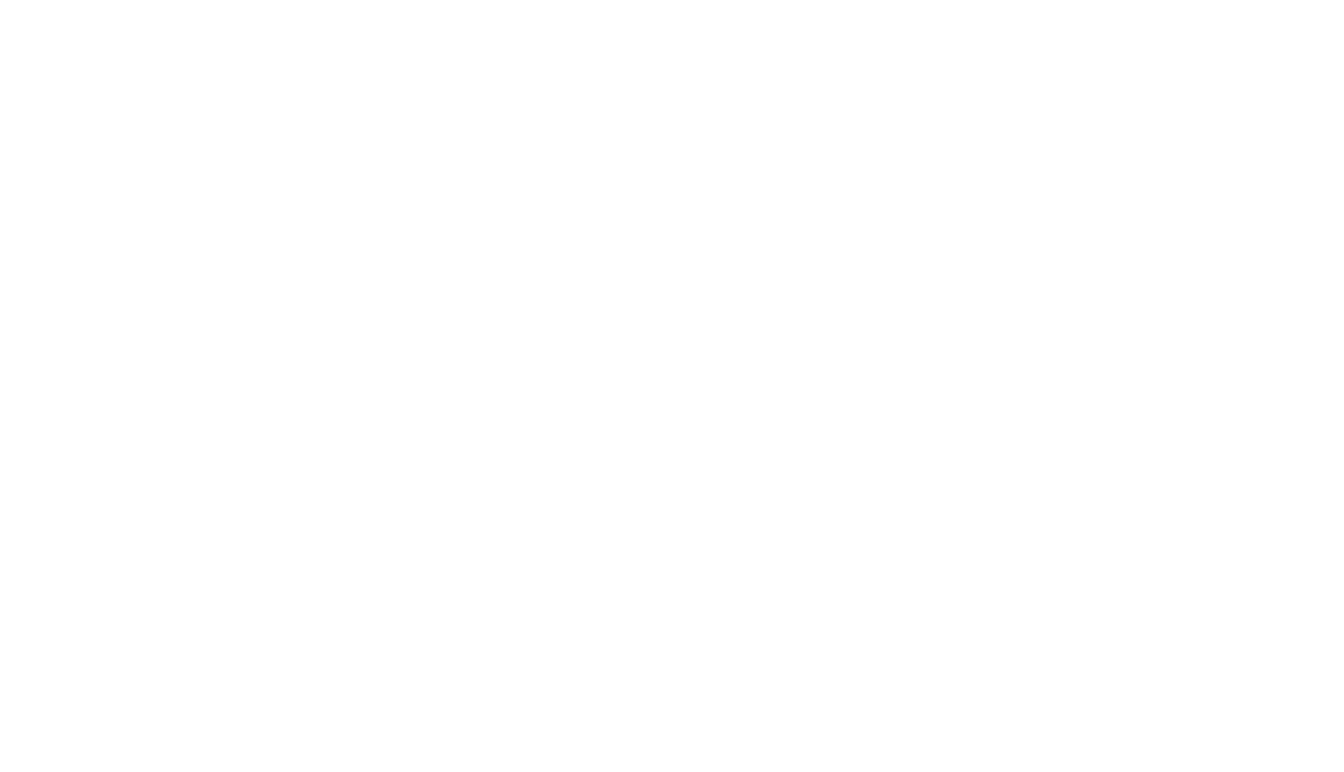
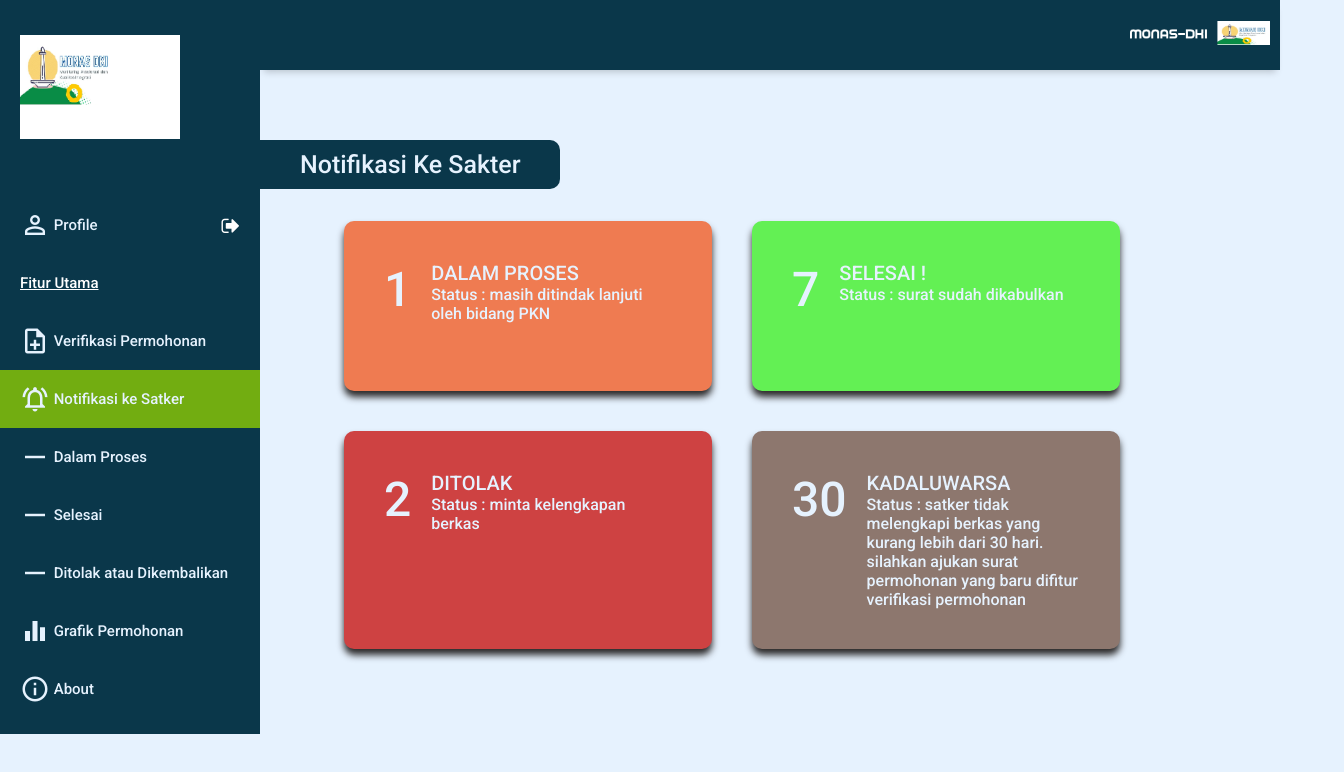
Before and after one commit to alpimeledax2/MONAS_DKI, a plain HTML site: page Monas-dki 1/notifikasi.html in a window 1280 px wide. Shown: the whole page, 1344 px wide, since content can reach past the window. Drawn offline with nearby package versions, Linux system fonts and the light colour scheme.

Commit message:
Tampilan Notif

```diff
--- /dev/null
+++ b/Monas-dki 1/notifikasi.css
@@ -0,0 +1,193 @@
+body{
+    margin: 0;
+    padding: 0;
+    box-sizing: border-box;
+    background-color: #E6F2FE;
+    color: #E6F2FE;
+    font-family: 'Roboto', sans-serif;
+}
+
+.grid-container{
+    display: grid;
+    grid-template-columns: 260px 1fr 1fr 1fr;
+    height: 100vh;
+    grid-template-rows: 0.2fr 3fr;
+    grid-template-areas:
+       "sidebar header header header"
+       "sidebar main main main";
+}
+
+/*--------------- header ------------*/
+
+.header{
+    grid-area: header;
+    height: 70px;
+    display: flex;
+    align-items: center;
+    padding: 0 30px 0 30px;
+    background-color: #0A374A;
+    box-shadow: 0 6px 7px -4px rgba(0,0,0,0.2);
+    }
+
+.header-brand img {
+        width: 140px;
+        padding-left: 840px;
+}
+
+/*-----------------sidebar-----------------*/
+#sidebar{
+    grid-area: sidebar;
+    height: 100;
+    background-color:#0A374A;
+    color: rgb(255,255,255,255);
+    overflow-y: auto;
+    transition: all 0.5s;
+    -webkit-transition: all 0.5s;
+    height: fit-content;
+}
+
+.sidebar-title {
+    display: flex;
+    justify-content: space-between;
+    align-content: center;
+    padding: 20px 20px 20px 20px;
+    margin-bottom: 30px;
+}
+
+.sidebar-brand {
+    margin-top: 15px;
+    font-size: 30px;
+    font-weight: 700;
+}
+
+.sidebar-list {
+    padding: 0;
+    margin-top: 15px;
+    list-style-type: none;
+}
+
+.notif{
+    background-color: #72AD11;
+}
+
+.sidebar-list-item {
+    padding: 20px 20px 20px 20px;
+    font-size: 15px;
+}
+
+.sidebar-list-item:hover {
+    background-color: white;
+    cursor: pointer;
+}
+
+.sidebar-list-item > a {
+    text-decoration: none;
+    color: #E6F2FE;
+}
+
+.material-icons-outlined {
+    vertical-align: middle;
+    line-height: 1px;
+    font-size: 30px;
+}
+
+.sidebar-brand > .material-icons-outlined {
+    font-size: 50px;
+}
+
+.sidebar-main-fitur {
+    padding: 20px 20px 20px 20px;
+    font-size: 15px;
+}
+
+.sidebar-main-fitur {
+    background-color: #0A374A;
+}
+
+.sidebar-main-fitur > a {
+    color: white;
+}
+
+.fa{
+    position: relative;
+    float: right;
+}
+
+/*-------------------main--------------------*/
+.main-container{
+    grid-area: main;
+    overflow-y: auto;
+    padding: 20px 20px;
+}
+
+.main-cards{
+    margin-top: 2em;
+    margin-left: 4em;
+    display: flex;
+    gap: 40px;
+    flex-wrap: wrap;
+    width: 1000px;
+    position: absolute;
+}
+
+.main-notif{
+    background-color: #0A374A;
+    position: relative;
+    margin-left: -20px;
+    font-size: 25px;
+    padding: 10px;
+    margin-top: 2em;
+    width: 10em;
+    padding-left: 40px;
+    border-radius: 0 10px 10px 0;
+}
+
+.main-1{
+    background-color: rgb(239, 123, 81);
+    padding: 40px;
+    width: 18em;
+    display: flex;
+    gap: 20px;
+    border-radius: 10px;
+    min-height: 90px;
+    box-shadow: 0 6px 7px 0px rgb(43, 41, 41);
+}
+.main-2{
+    background-color: rgb(99, 240, 84);
+    padding: 40px;
+    width: 18em;
+    display: flex;
+    gap: 20px;
+    border-radius: 10px;
+    min-height: 90px;
+    box-shadow: 0 6px 7px 0px rgb(43, 41, 41);
+}
+.main-3{
+    background-color: rgb(206, 66, 66);
+    padding: 40px;
+    width: 18em;
+    display: flex;
+    gap: 20px;
+    border-radius: 10px;
+    min-height: 90px;
+    box-shadow: 0 6px 7px 0px rgb(43, 41, 41);
+}
+.main-4{
+    background-color: rgb(141, 119, 110);
+    padding: 40px;
+    width: 18em;
+    display: flex;
+    gap: 20px;
+    border-radius: 10px;
+    min-height: 90px;
+    box-shadow: 0 6px 7px 0px rgb(43, 41, 41);
+
+}
+
+.main-number{
+    font-size: 3em;
+}
+
+.main-teks{
+    font-size: 20px;
+}
--- a/Monas-dki 1/notifikasi.html
+++ b/Monas-dki 1/notifikasi.html
@@ -0,0 +1,143 @@
+<!DOCTYPE html>
+<html lang="en">
+<head>
+    <meta charset="UTF-8">
+    <meta name="viewport" content="width=device-width, initial-scale=1.0">
+    <title>Monas-DKI_menu</title>
+    <!-- Material icon-->
+    <link href="https://fonts.googleapis.com/icon?family=Material+Icons+Outlined"
+      rel="stylesheet">
+    <!--Bootstrap icon-->
+    <link rel="stylesheet" href="https://cdn.jsdelivr.net/npm/bootstrap-icons@1.10.5/font/bootstrap-icons.css">
+    <!-- roboto font-->
+    <link href="https://fonts.googleapis.com/css2?family=Roboto:wght@500&display=swap" rel="stylesheet">
+    <!-- Logout -->
+    <link rel="stylesheet" href="https://cdnjs.cloudflare.com/ajax/libs/font-awesome/4.7.0/css/font-awesome.min.css">
+   <!-- Custom css-->
+   <link rel="stylesheet" href="notifikasi.css">
+
+</head>
+<body>
+ <div class="grid-container">
+        <!-- Header-->
+        <header class="header">
+            <div class="header-brand">
+                <img src="Group 2.png" alt="Avatar" width="160px"/>
+            </div>
+        </header>
+        <!--end header-->
+        <!--sidebar-->
+        <aside id="sidebar">
+            <div class="sidebar-title">
+                <div class="sidebar-brand">
+                    <img src="monas (1).png" alt="Avatar" width="160px"/>
+                </div>
+            </div>
+            <ul class="sidebar-list">
+                <li class="sidebar-list-item">
+                    <a href="#">
+                        <span class="material-icons-outlined">
+                            person_outline
+                            </span> Profile
+                    </a>
+                    <i class="fa fa-sign-out" style="font-size:20px"></i>
+                </li>
+                <li class="sidebar-main-fitur">
+                    <a href="#">
+                        Fitur Utama
+                    </a>
+                </li>
+                <li class="sidebar-list-item">
+                    <a href="#">
+                        <span class="material-icons-outlined">
+                            note_add
+                            </span> Verifikasi Permohonan
+                    </a>
+                </li>
+                <li class="sidebar-list-item notif">
+                    <a href="#">
+                        <span class="material-icons-outlined">
+                            notifications_active
+                            </span> Notifikasi ke Satker
+                    </a>
+                </li>
+                <li class="sidebar-list-item">
+                    <a href="#">
+                        <span class="material-icons-outlined">
+                            horizontal_rule
+                            </span> Dalam Proses
+                    </a>
+                </li>
+                <li class="sidebar-list-item">
+                    <a href="#">
+                        <span class="material-icons-outlined">
+                            horizontal_rule
+                            </span> Selesai
+                    </a>
+                </li>
+                <li class="sidebar-list-item">
+                    <a href="#">
+                        <span class="material-icons-outlined">
+                            horizontal_rule
+                            </span> Ditolak atau Dikembalikan
+                    </a>
+                </li>
+                <li class="sidebar-list-item">
+                    <a href="#">
+                        <span class="material-icons-outlined">
+                            equalizer
+                            </span> Grafik Permohonan
+                    </a>
+                </li>
+                <li class="sidebar-list-item">
+                    <a href="#">
+                        <span class="material-icons-outlined">
+                            info
+                            </span> About
+                    </a>
+                </li>
+
+
+            </ul>
+        </aside>
+        <!--end sidebar-->
+        <!-- Main-->
+        <main class="main-container">
+            <div class="main-notif">Notifikasi Ke Sakter</div>
+        <div class="main-cards">
+            <div class="main-1">
+                <div class="main-number">1</div>
+                <div class="main3">
+                    <div class="main-teks">DALAM PROSES</div>
+                    <div>Status : masih ditindak lanjuti oleh bidang PKN</div>
+                </div>
+            </div>
+            <div class="main-2">
+                <div class="main-number">7</div>
+                <div>
+                    <div class="main-teks">SELESAI !</div>
+                    <div>Status : surat sudah dikabulkan</div>
+                </div>
+            </div>
+            <div class="main-3">
+                <div class="main-number">2</div>
+                <div>
+                    <div class="main-teks">DITOLAK</div>
+                    <div>Status : minta kelengkapan berkas</div>
+                </div>
+            </div>
+            <div class="main-4">
+                <div class="main-number">30</div>
+                <div>
+                    <div class="main-teks">KADALUWARSA</div>
+                    <div>Status : satker tidak melengkapi berkas yang kurang lebih dari 30 hari. silahkan ajukan surat permohonan yang baru difitur verifikasi permohonan</div>
+                </div>
+            </div>
+        </div>
+    </main>
+
+        <!--end Main-->
+</div>
+
+</body>
+</html>
--- a/Monas-dki 1/style-menu.css
+++ b/Monas-dki 1/style-menu.css
@@ -80,9 +80,9 @@ body{
     margin-top: 15px;
     list-style-type: none;
 }
+
 .sidebar-main-fitur {
     background-color: #72AD11;
-
 }
 
 .sidebar-main-fitur > a {
@@ -91,14 +91,13 @@ body{
 .sidebar-list-item {
     padding: 20px 20px 20px 20px;
     font-size: 15px;
-
 }
 
 .sidebar-main-fitur {
     padding: 20px 20px 20px 20px;
     font-size: 15px;
+}
 
-}
 .sidebar-list-item:hover {
     background-color: white;
     cursor: pointer;
--- a/Monas-dki 1/style-verif.css
+++ b/Monas-dki 1/style-verif.css
@@ -539,5 +539,4 @@ form select.error {
 .fa{
   position: relative;
   float: right;
-
 }
```
